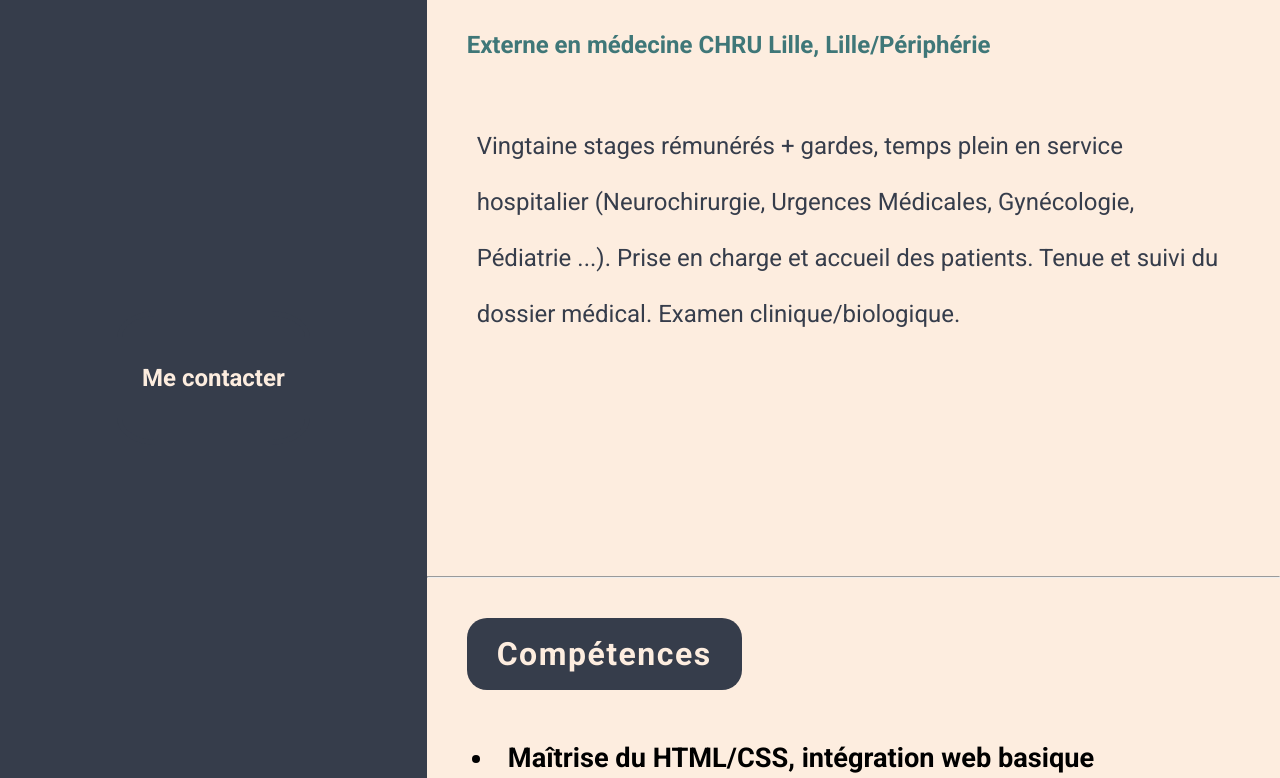
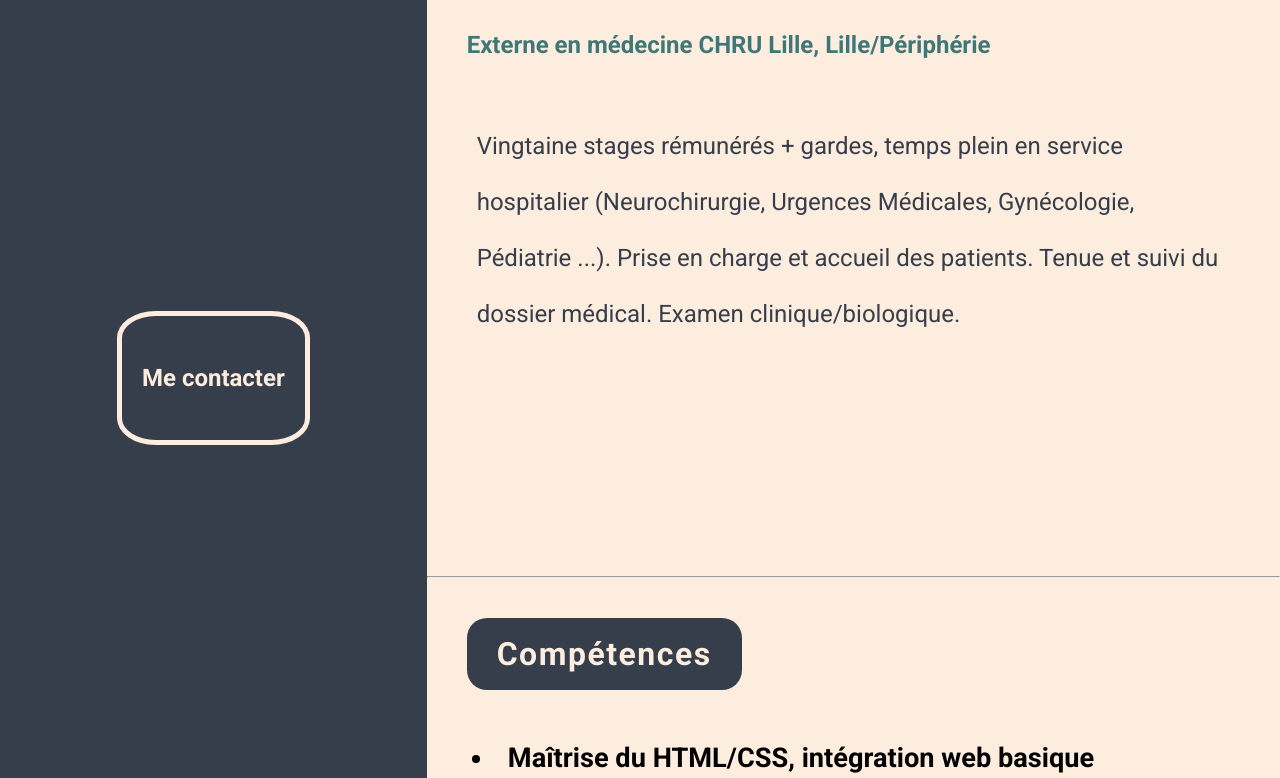
Before and after one commit to JhonnyBigoud/CV.html, a plain HTML site: page index.html in a window 1280 px wide. In both pictures the pointer is over the link "Me contacter". Shown: the part 2235-3013 px from the top of the page. Drawn offline with Linux system fonts and the light colour scheme.

Commit message:
Update style_cv.css

```diff
--- a/style_cv.css
+++ b/style_cv.css
@@ -96,7 +96,7 @@ body, html {
   color: #fdeddf;
   background-color: #363D4B;
   transition: color 0.5s, background-color 0.5s, border-color 0.5s;
-  border-color: #363D4B;
+  border-color: #FDEDDF;
   cursor: pointer;
 }
   main {
```
